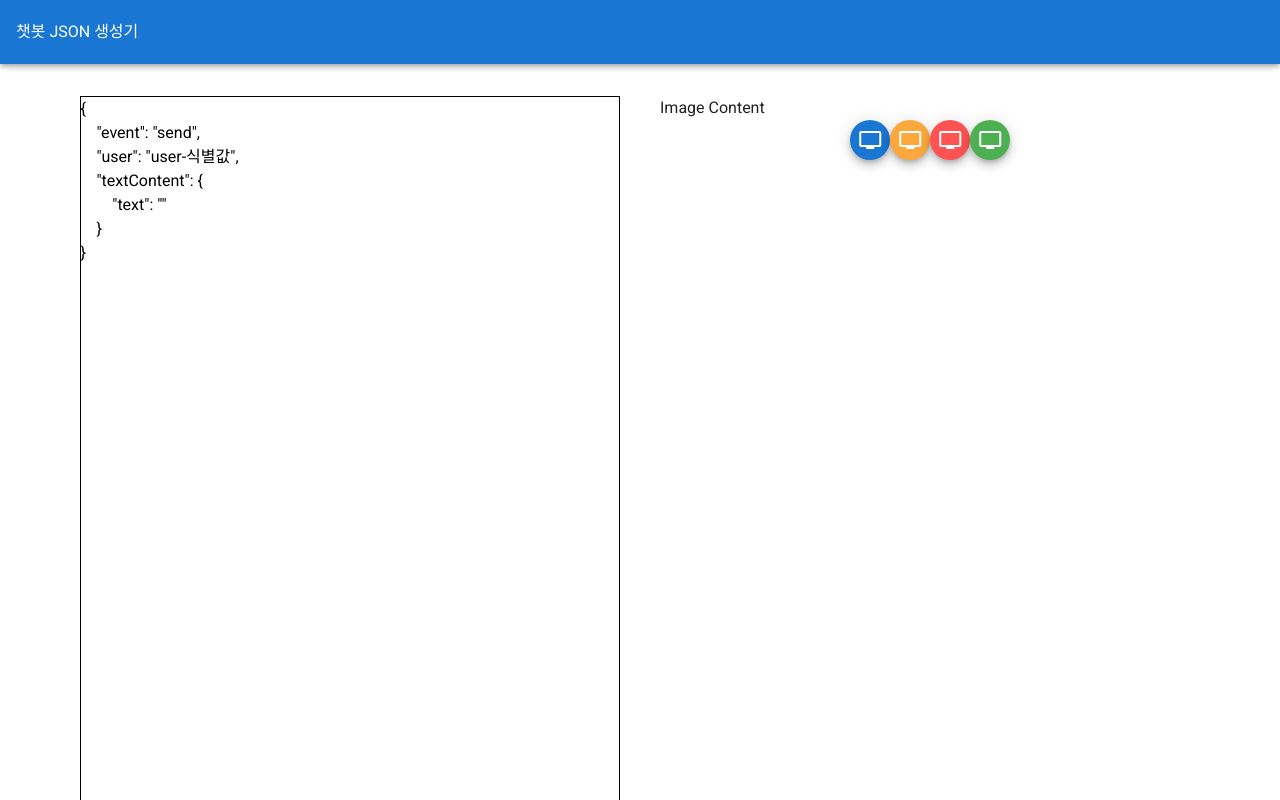
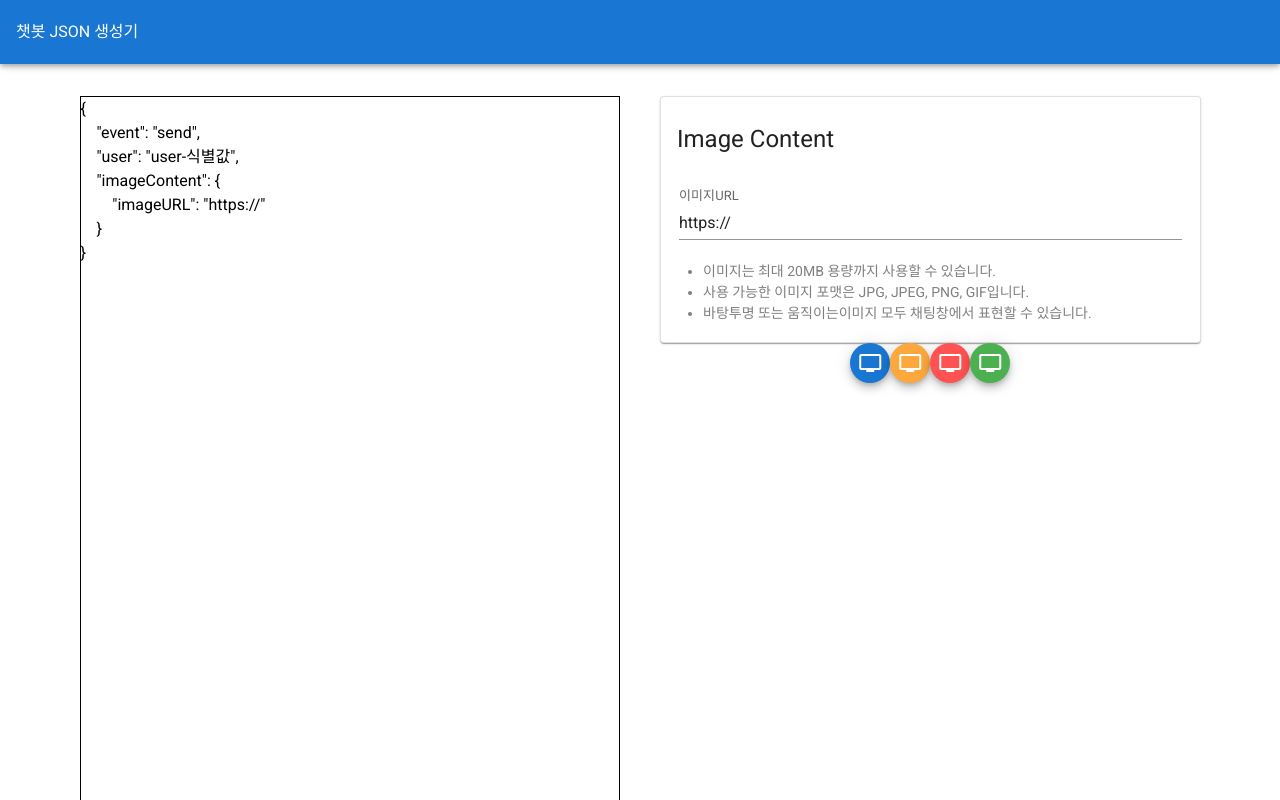
Before and after one commit to mwpark92/chatbot-json-creator, a Vue app: page / in a window 1280 px wide. Both pictures are taken after a click on the button 910 px from the left and 450 px from the top of the page. Shown: the top 800 px of the page. Built offline with nearby package versions, Linux system fonts and the light colour scheme.

Commit message:
Create image content component

```diff
--- a/src/components/ImageContent.vue
+++ b/src/components/ImageContent.vue
@@ -1,15 +1,64 @@
 <template>
-    <div>
-        Image Content
-    </div>
+  <v-card class="mx-auto" outlined elevation="1">
+    <v-list-item three-line>
+      <v-list-item-content>
+        <v-list-item-title class="headline mb-1">Image Content</v-list-item-title>
+      </v-list-item-content>
+    </v-list-item>
+    <v-card-text class="sub-title">
+      <p class="sub-title-value">이미지URL</p>
+    </v-card-text>
+    <v-text-field
+      class="text-content-value"
+      v-model="imageContentValue"
+      @input="onUpdateImageContentValue"
+    ></v-text-field>
+    <ul class="infomation">
+      <li>이미지는 최대 20MB 용량까지 사용할 수 있습니다.</li>
+      <li>사용 가능한 이미지 포맷은 JPG, JPEG, PNG, GIF입니다.</li>
+      <li>바탕투명 또는 움직이는이미지 모두 채팅창에서 표현할 수 있습니다.</li>
+    </ul>
+  </v-card>
 </template>
 
 <script>
-    export default {
-
+export default {
+  data() {
+    return {
+      imageContentValue: ""
+    };
+  },
+  created() {
+    this.$store.commit("resetChatbotJSON", "IMAGE_CONTENT");
+    this.imageContentValue = this.$store.state.chatbotJSON.imageContent.imageURL;
+  },
+  methods: {
+    onUpdateImageContentValue() {
+      this.$store.commit("updateImageContent", this.imageContentValue);
     }
+  }
+};
 </script>
 
 <style scoped>
+.sub-title {
+  padding: 0 18px 0 18px;
+  margin: 0 0 0 0;
+  font-size: 13px;
+}
 
+.sub-title-value {
+  margin: 0;
+}
+
+.text-content-value {
+  padding: 0 18px 0 18px;
+  margin: 0;
+}
+
+.infomation {
+  font-size: 14px;
+  margin: 0 18px 18px 18px;
+  color: rgba(0, 0, 0, 0.5);
+}
 </style>
--- a/src/components/TextContent.vue
+++ b/src/components/TextContent.vue
@@ -8,7 +8,14 @@
     <v-card-text class="sub-title">
       <p class="sub-title-value">텍스트</p>
     </v-card-text>
-        <v-textarea class="text-content-value" v-model="textContentValue" @input="onUpdateTextContentValue" :placeholder="this.placeHolder" counter="10000" maxlength="10000"></v-textarea>
+    <v-textarea
+      class="text-content-value"
+      v-model="textContentValue"
+      @input="onUpdateTextContentValue"
+      :placeholder="this.placeHolder"
+      counter="10000"
+      maxlength="10000"
+    ></v-textarea>
     <ul class="infomation">
       <li>줄 바꿈이 필요할 때 \n을 삽입합니다.</li>
       <li>텍스트의 최대 길이는 영문/한글 구분 없이 1만자 이내로 전송해야 합니다.</li>
@@ -20,19 +27,19 @@
 export default {
   data() {
     return {
-            placeHolder: '텍스트를 입력해 주세요.',
-            textContentValue: ''
-        }
+      placeHolder: "텍스트를 입력해 주세요.",
+      textContentValue: ""
+    };
+  },
+  created() {
+    this.$store.commit("resetChatbotJSON", "TEXT_CONTENT");
   },
   methods: {
     onUpdateTextContentValue() {
-            this.$store.commit('updateTextContent', this.textContentValue);
+      this.$store.commit("updateTextContent", this.textContentValue);
     }
-    },
-    destroyed() {
-        this.$store.commit('resetChatbotJSON', this.textContentValue);
-    },
   }
+};
 </script>
 
 <style scoped>
--- a/src/store/index.js
+++ b/src/store/index.js
@@ -14,7 +14,12 @@ export default new Vuex.Store({
     }
   },
   mutations: {
-    resetChatbotJSON(state) {
+    resetChatbotJSON(state, type) {
+      /* eslint-disable no-console */
+      console.log(type);
+      /* eslint-enable no-console */
+      switch (type) {
+        case "TEXT_CONTENT":
           state.chatbotJSON = {
             event: "send",
             user: "user-식별값",
@@ -22,10 +27,36 @@ export default new Vuex.Store({
               text: ""
             }
           };
+          break;
+        case "IMAGE_CONTENT":
+          state.chatbotJSON = {
+            event: "send",
+            user: "user-식별값",
+            imageContent: {
+              imageURL: "https://"
+            }
+          };
+          break;
+        case "COMPOSITE_CONTENT":
+          state.chatbotJSON = {
+            event: "send",
+            user: "user-식별값",
+            compositeContent: {
+              compositeList: []
+            }
+          };
+          break;
+        default:
+          break;
+      }
+
     },
     updateTextContent(state, text) {
       state.chatbotJSON.textContent.text = text;
-    }
+    },
+    updateImageContent(state, imageURL) {
+      state.chatbotJSON.imageContent.imageURL = imageURL;
+    },
   },
   actions: {
     resetChatbotJSON({ commit }) {
```
Lines whose indentation alone changed are shown as unchanged.
